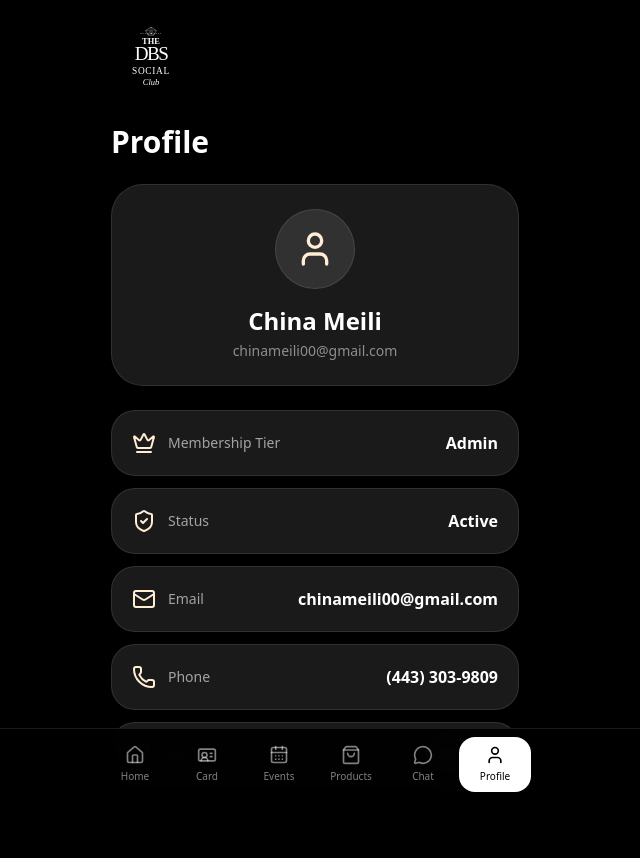
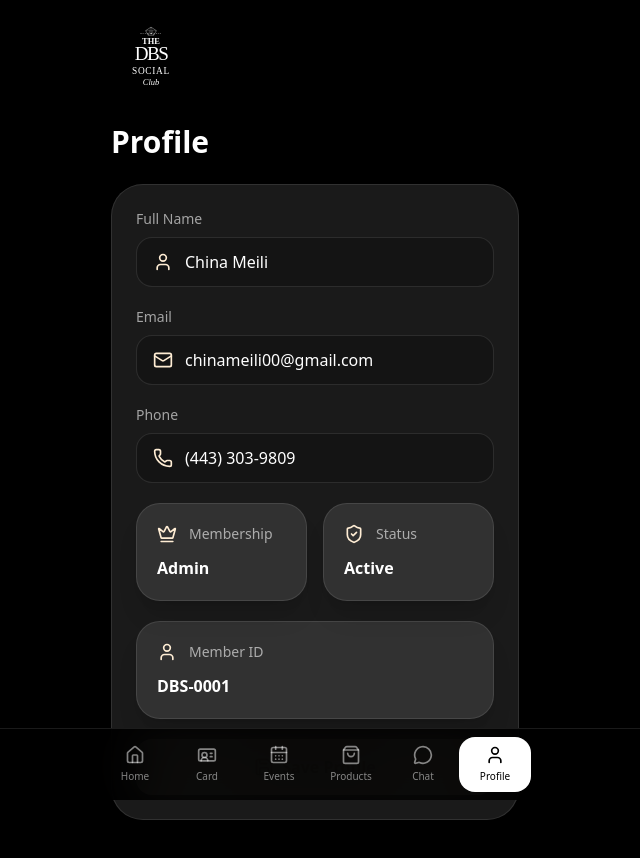
Before and after one commit to diamondbeautysolutions/thedbssocialclub, a Next.js app: page /app/profile in a window 1280 px wide. Shown: the top 858 px of the page, without its empty margins (325-965 px from the left). Built offline with nearby package versions, Linux system fonts and the light colour scheme.

Commit message:
Make profile fields editable with save button

```diff
--- a/app/app/profile/page.tsx
+++ b/app/app/profile/page.tsx
@@ -1,15 +1,18 @@
-import { Crown, Mail, Phone, ShieldCheck, User } from "lucide-react";
+"use client";
 
-const member = {
+import { useState } from "react";
+import { Crown, Mail, Phone, Save, ShieldCheck, User } from "lucide-react";
+
+export default function ProfilePage() {
+  const [profile, setProfile] = useState({
     name: "China Meili",
     email: "chinameili00@gmail.com",
     phone: "(443) 303-9809",
     tier: "Admin",
     status: "Active",
     id: "DBS-0001"
-};
+  });
 
-export default function ProfilePage() {
   return (
     <div className="space-y-6 text-white">
       <div>
@@ -17,34 +20,45 @@ export default function ProfilePage() {
         <h1 className="mt-5 text-3xl font-semibold">Profile</h1>
       </div>
 
-      <section className="rounded-[2rem] border border-white/10 bg-white/10 p-6 text-center shadow-2xl">
-        <div className="mx-auto flex h-20 w-20 items-center justify-center rounded-full border border-white/10 bg-white/10">
-          <User className="h-10 w-10 text-orange-100" />
+      <section className="rounded-[2rem] border border-white/10 bg-white/10 p-6 shadow-2xl">
+        <div className="space-y-5">
+          <InputField label="Full Name" value={profile.name} onChange={(value: string) => setProfile({ ...profile, name: value })} icon={<User className="h-5 w-5" />} />
+          <InputField label="Email" value={profile.email} onChange={(value: string) => setProfile({ ...profile, email: value })} icon={<Mail className="h-5 w-5" />} />
+          <InputField label="Phone" value={profile.phone} onChange={(value: string) => setProfile({ ...profile, phone: value })} icon={<Phone className="h-5 w-5" />} />
+
+          <div className="grid grid-cols-2 gap-4">
+            <InfoCard label="Membership" value={profile.tier} icon={<Crown className="h-5 w-5" />} />
+            <InfoCard label="Status" value={profile.status} icon={<ShieldCheck className="h-5 w-5" />} />
           </div>
 
-        <h2 className="mt-4 text-2xl font-semibold">{member.name}</h2>
-        <p className="mt-1 text-sm text-white/50">{member.email}</p>
-      </section>
+          <InfoCard label="Member ID" value={profile.id} icon={<User className="h-5 w-5" />} />
 
-      <section className="space-y-3">
-        <ProfileRow icon={<Crown />} label="Membership Tier" value={member.tier} />
-        <ProfileRow icon={<ShieldCheck />} label="Status" value={member.status} />
-        <ProfileRow icon={<Mail />} label="Email" value={member.email} />
-        <ProfileRow icon={<Phone />} label="Phone" value={member.phone} />
-        <ProfileRow icon={<User />} label="Member ID" value={member.id} />
+          <button className="flex w-full items-center justify-center gap-2 rounded-2xl bg-[#e8ddc8] px-5 py-4 font-semibold text-black">
+            <Save className="h-5 w-5" /> Save Profile
+          </button>
+        </div>
       </section>
     </div>
   );
 }
 
-function ProfileRow({ icon, label, value }: { icon: React.ReactNode; label: string; value: string }) {
+function InputField({ label, value, onChange, icon }: any) {
   return (
-    <div className="flex items-center justify-between rounded-[1.5rem] border border-white/10 bg-white/10 p-5 shadow-xl">
-      <div className="flex items-center gap-3">
+    <label className="block">
+      <span className="mb-2 block text-sm text-white/60">{label}</span>
+      <div className="flex items-center gap-3 rounded-2xl border border-white/10 bg-black/20 px-4 py-3">
         <div className="text-orange-100">{icon}</div>
-        <p className="text-sm text-white/60">{label}</p>
+        <input value={value} onChange={(e) => onChange(e.target.value)} className="w-full bg-transparent text-white outline-none" />
       </div>
-      <p className="font-semibold">{value}</p>
+    </label>
+  );
+}
+
+function InfoCard({ label, value, icon }: any) {
+  return (
+    <div className="rounded-[1.5rem] border border-white/10 bg-white/10 p-5 shadow-xl">
+      <div className="flex items-center gap-3 text-orange-100">{icon}<p className="text-sm text-white/60">{label}</p></div>
+      <p className="mt-3 font-semibold">{value}</p>
     </div>
   );
 }
```
Lines whose indentation alone changed are shown as unchanged.
